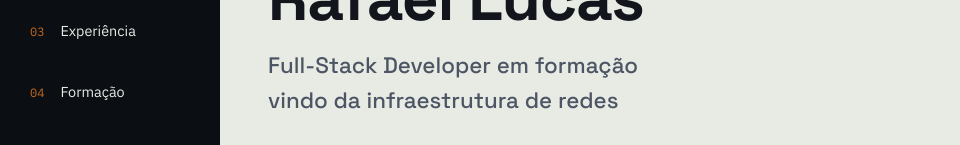
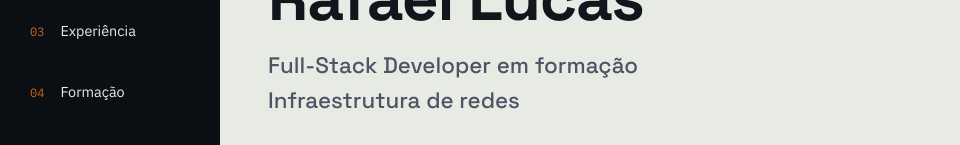
Before and after one commit to qblack7/SitePessoal, a plain HTML site: page index.html in a window 1280 px wide. Shown: the part 167-312 px from the top of the page, without its empty margins (0-960 px from the left). Drawn offline with Linux system fonts and the light colour scheme.

Commit message:
Atualizei

```diff
--- a/index.html
+++ b/index.html
@@ -35,7 +35,7 @@
       <span class="led"></span> disponível para oportunidades em T.I
     </p>
     <h1 class="hero__name">Rafael Lucas</h1>
-    <p class="hero__role">Full-Stack Developer em formação<br>vindo da infraestrutura de redes</p>
+    <p class="hero__role">Full-Stack Developer em formação<br>Infraestrutura de redes</p>
     <div class="hero__actions">
       <a class="btn btn--primary" href="#contato">Falar comigo</a>
       <a class="btn btn--ghost" href="#experiencia">Ver experiência</a>
```
